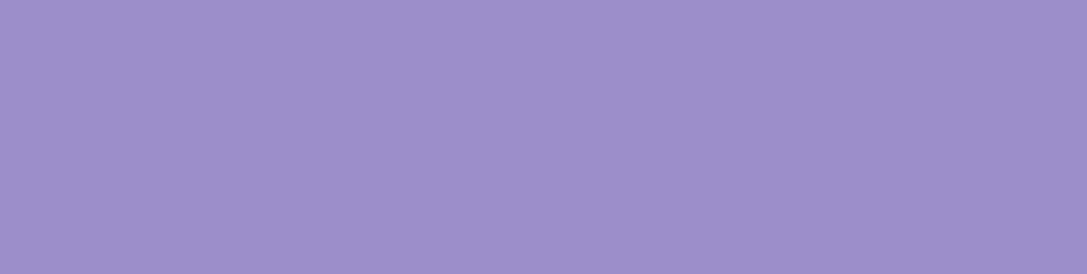
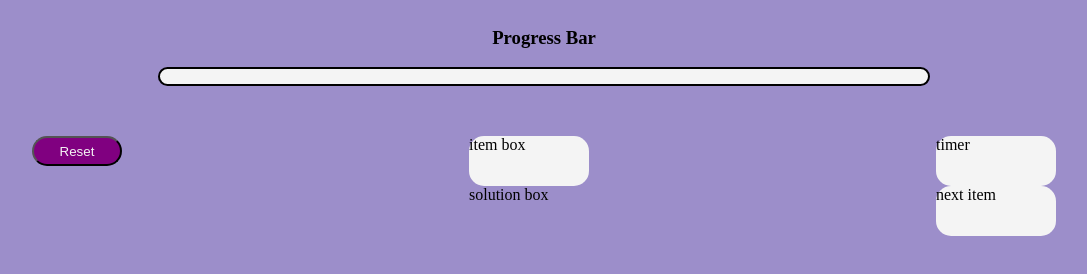
Before and after one commit to Yusuf-ALmahroos/wrap-your-sambosa, a plain HTML site: page index.html in a window 1280 px wide. Both pictures are taken after a click on the button "Start". Shown: the whole page, without its empty margins (96-1183 px from the left). Drawn offline with Linux system fonts and the light colour scheme.

Commit message:
game page css

```diff
--- a/css/style.css
+++ b/css/style.css
@@ -54,4 +54,45 @@ h1
 #game-page
 {
   display: none;
+  flex-direction: column;
+  align-items: center;
+  height: 600px;
+  justify-content: flex-start;
 }
+
+#game-p-header
+{
+  margin-bottom: 50px;
+  display: flex;
+  flex-direction: column;
+  align-items: center;
+}
+
+#progress-box
+{
+  width: 60vw;
+  height: 15px;
+  border: 2px solid black;
+  border-radius: 15px;
+  background-color: #f4f4f4;
+}
+
+#game-main-section
+{
+  display: flex;
+  width: 80vw;
+  justify-content: space-between;
+}
+
+#reset-btn
+{
+  background-color: purple;
+}
+
+.content-box
+{
+  width: 120px;
+  height: 50px;
+  background-color: #f4f4f4;
+  border-radius: 15px;
+}
--- a/index.html
+++ b/index.html
@@ -35,7 +35,25 @@
   </div>
 
   <div id="game-page">
-
+    <header id="game-p-header">
+      <h3>Progress Bar</h3>
+      <div id="progress-box"></div>
+    </header>
+    <div id="game-main-section">
+      <div id="left-section">
+        <button class="game-btn" id="reset-btn">Reset</button>
+        <div id="keypad">
+        </div>
+      </div>
+      <div id="mid-section">
+        <div class="content-box" id="item-box">item box</div>
+        <div id="solution-box">solution box</div>
+      </div>
+      <div id="right-section">
+        <div class="content-box" id="timer-box">timer</div>
+        <div class="content-box" id="next-item">next item</div>
+      </div>
+    </div>
   </div>
 </body>
 </html>
--- a/js/app.js
+++ b/js/app.js
@@ -1,7 +1,9 @@
 const mainStartBtnEl = document.getElementById('main-start-btn');
 const mainPageEl     = document.getElementById('main-page')
+const gamePageEl     = document.getElementById('game-page');
 
 mainStartBtnEl.addEventListener('click', () =>
 {
   mainPageEl.style.display = 'none';
+  gamePageEl.style.display = 'flex'
 })
```
